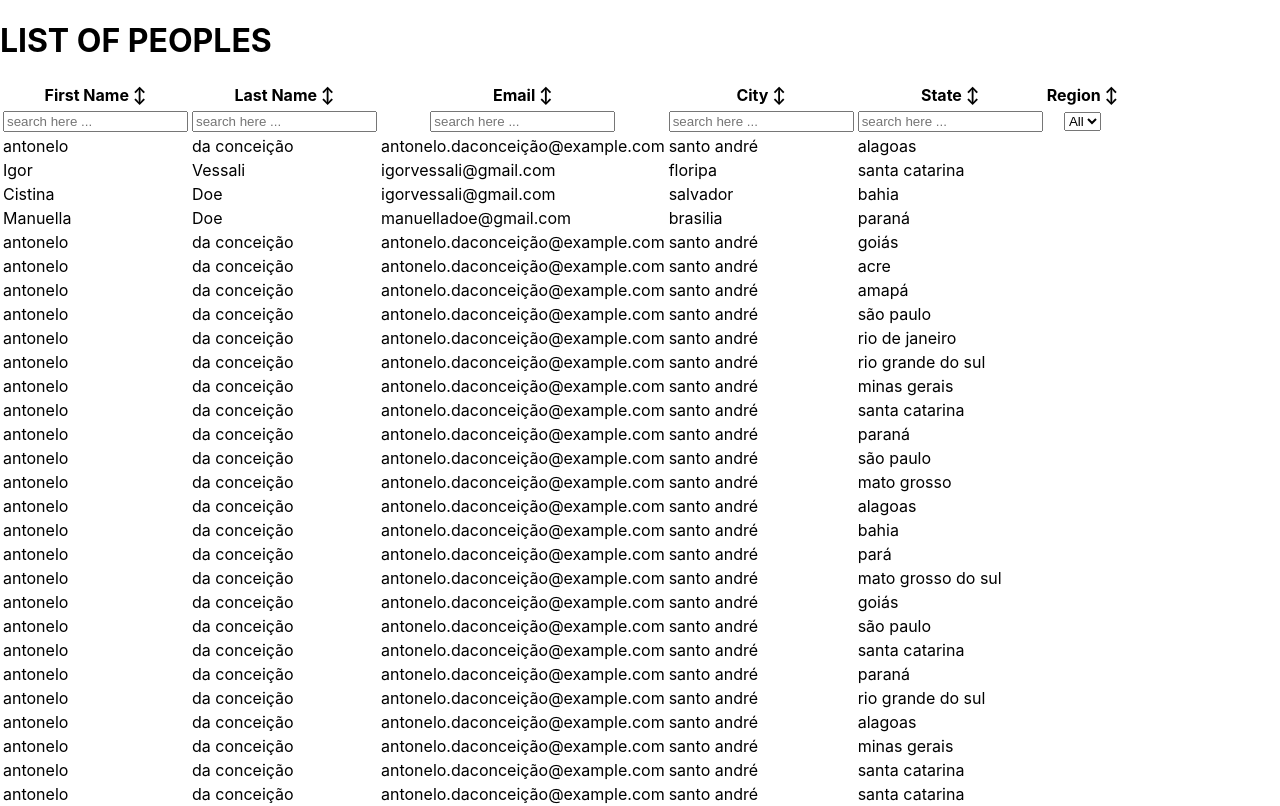
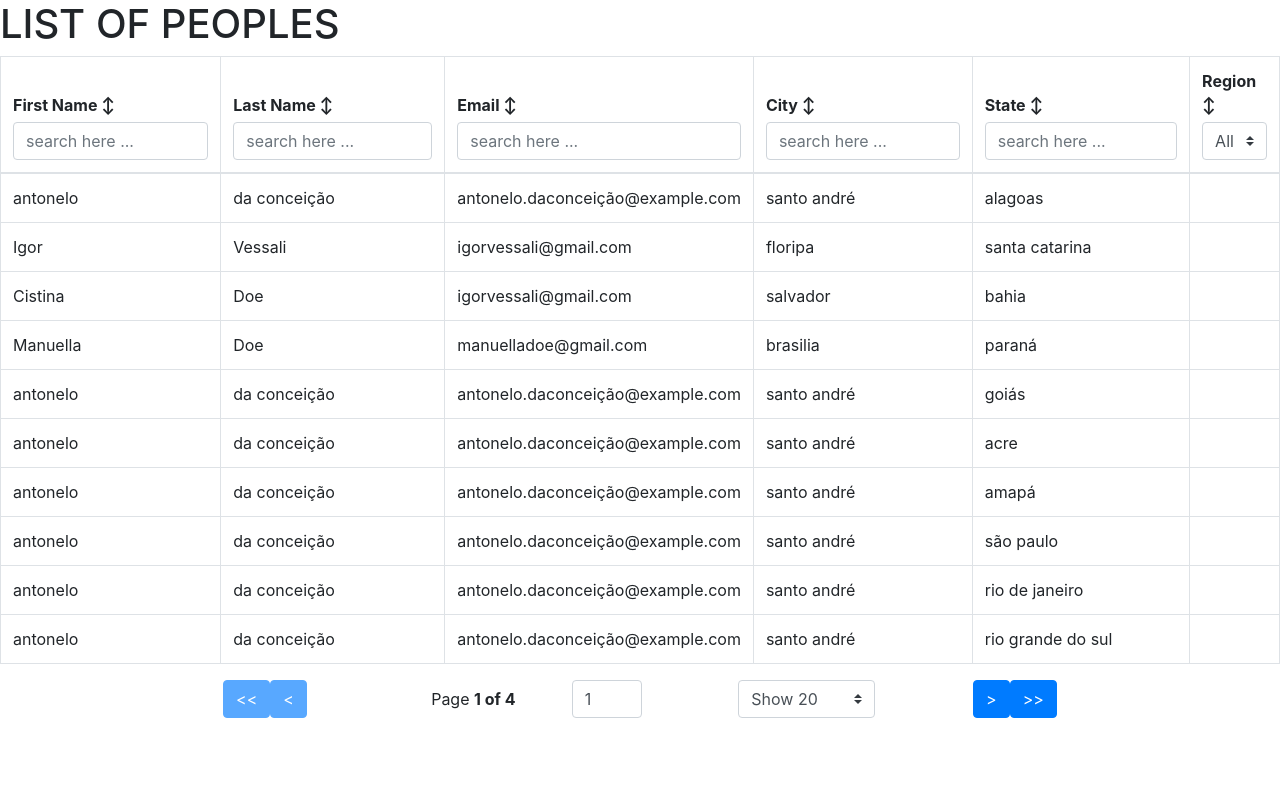
Before and after one commit to IgorVessali/challenge-yungas-react, a React (Create React App) app: page / in a window 1280 px wide. Shown: the top 806 px of the page. Built offline with nearby package versions, Linux system fonts and the light colour scheme.

Commit message:
Add a bootstrap

```diff
--- a/package.json
+++ b/package.json
@@ -6,6 +6,7 @@
     "@testing-library/jest-dom": "^5.11.4",
     "@testing-library/react": "^11.1.0",
     "@testing-library/user-event": "^12.1.10",
+    "bootstrap": "^4.4.1",
     "react": "^17.0.1",
     "react-dom": "^17.0.1",
     "react-scripts": "4.0.3",
--- a/src/App.js
+++ b/src/App.js
@@ -1,7 +1,8 @@
 import React from 'react';
 import database  from '../src/database.json'
-import Table from '../src/components/Table'
+import TablePeople from '../src/components/TablePeople'
 import { SelectColumnFilter } from '../src/components/filters';
+import 'bootstrap/dist/css/bootstrap.min.css';
 
 //Create the Columns
 const columns = [
@@ -36,8 +37,9 @@ const columns = [
 //Render a Table
 function App() {
   return <>
-  <h1>LIST OF PEOPLES</h1>
-  <Table columns={columns} data={database} />
+
+      <h1>LIST OF PEOPLES</h1>
+      <TablePeople columns={columns} data={database} />
   </>
 }
 export default App;
--- a/src/components/Table.js
+++ /dev/null
@@ -1,60 +0,0 @@
-// TableContainer.js
-import React from "react"
-import { useTable, useSortBy, useFilters } from "react-table"
-import { Filter, DefaultColumnFilter } from './filters';
-
-//Create componet Table
-const Table = ({ columns, data }) => {
-  const {
-    getTableProps,
-    getTableBodyProps,
-    headerGroups,
-    rows,
-    prepareRow,
-  } = useTable({
-    columns,
-    data,
-    defaultColumn: { Filter: DefaultColumnFilter }
-  },
-  useFilters,
-  useSortBy, )
-  //generates HTML by rendering the table
-  return (
-    <table {...getTableProps()}>
-      <thead>
-        {headerGroups.map(headerGroup => (
-          <tr {...headerGroup.getHeaderGroupProps()}>
-            {headerGroup.headers.map(column => (
-              <th {...column.getHeaderProps()}>
-                <div {...column.getSortByToggleProps()}>
-                  {column.render("Header")}
-                  {generateSortingIndicator(column)}
-                </div>
-                <Filter column={column} />
-              </th>
-            ))}
-          </tr>
-        ))}
-      </thead>
-
-      <tbody {...getTableBodyProps()}>
-        {rows.map(row => {
-          prepareRow(row)
-          return (
-            <tr {...row.getRowProps()}>
-              {row.cells.map(cell => {
-                return <td {...cell.getCellProps()}>{cell.render("Cell")}</td>
-              })}
-            </tr>
-          )
-        })}
-      </tbody>
-    </table>
-  )
-}
-
-const generateSortingIndicator = column => {
-  return column.isSorted ? column.isSortedDesc ? '  ↓'  : '  ↑' : '  ↕'
-}
-
-export default Table
--- /dev/null
+++ b/src/components/TablePeople.js
@@ -0,0 +1,143 @@
+// TableContainer.js
+import React, { Fragment } from "react"
+import { useTable, useSortBy, useFilters, usePagination } from "react-table"
+import { Filter, DefaultColumnFilter } from './filters';
+import { Table, Row, Col, Button, Input, CustomInput } from "reactstrap"
+
+//Create componet Table
+const TablePeople = ({ columns, data }) => {
+  const {
+    getTableProps,
+    getTableBodyProps,
+    headerGroups,
+    page,
+    prepareRow,
+    canPreviousPage,
+    canNextPage,
+    pageOptions,
+    pageCount,
+    gotoPage,
+    nextPage,
+    previousPage,
+    setPageSize,
+    state: { pageIndex, pageSize },
+  } = useTable({
+    columns,
+    data,
+    defaultColumn: { Filter: DefaultColumnFilter }
+  },
+  useFilters,
+  useSortBy,
+  usePagination )
+
+  const onChangeInSelect = event => {
+    setPageSize(Number(event.target.value))
+  }
+
+  const onChangeInInput = event => {
+    const page = event.target.value ? Number(event.target.value) - 1 : 0
+    gotoPage(page)
+  }
+  //generates HTML by rendering the table
+  return (
+    <Fragment>
+      <Table bordered hover {...getTableProps()}>
+        <thead>
+          {headerGroups.map(headerGroup => (
+            <tr {...headerGroup.getHeaderGroupProps()}>
+              {headerGroup.headers.map(column => (
+                <th {...column.getHeaderProps()}>
+                  <div {...column.getSortByToggleProps()}>
+                    {column.render("Header")}
+                    {generateSortingIndicator(column)}
+                  </div>
+                  <Filter column={column} />
+                </th>
+              ))}
+            </tr>
+          ))}
+        </thead>
+
+        <tbody {...getTableBodyProps()}>
+          {page.map(row => {
+            prepareRow(row)
+            return (
+              <tr {...row.getRowProps()}>
+                {row.cells.map(cell => {
+                  return <td {...cell.getCellProps()}>{cell.render("Cell")}</td>
+                })}
+              </tr>
+            )
+          })}
+        </tbody>
+      </Table>
+
+      <Row style={{ maxWidth: 1000,
+                    margin: "0 auto",
+                    textAlign: "center",
+                    display:'flex'}}>
+        <Col md={3}>
+          <Button
+            color="primary"
+            onClick={() => gotoPage(0)}
+            disabled={!canPreviousPage}
+          >
+            {"<<"}
+          </Button>
+          <Button
+            color="primary"
+            onClick={previousPage}
+            disabled={!canPreviousPage}
+          >
+            {"<"}
+          </Button>
+        </Col>
+        <Col md={2} style={{ marginTop: 7 }}>
+          Page{" "}
+          <strong>
+            {pageIndex + 1} of {pageOptions.length}
+          </strong>
+        </Col>
+        <Col md={2}>
+          <Input
+            type="number"
+            min={1}
+            style={{ width: 70 }}
+            max={pageOptions.length}
+            defaultValue={pageIndex + 1}
+            onChange={onChangeInInput}
+          />
+        </Col>
+        <Col md={2}>
+          <CustomInput type="select" value={pageSize} onChange={onChangeInSelect}>
+            >
+            {[20, 30, 40, 50].map(pageSize => (
+              <option key={pageSize} value={pageSize}>
+                Show {pageSize}
+              </option>
+            ))}
+          </CustomInput>
+        </Col>
+        <Col md={3}>
+          <Button color="primary" onClick={nextPage} disabled={!canNextPage}>
+            {">"}
+          </Button>
+          <Button
+            color="primary"
+            onClick={() => gotoPage(pageCount - 1)}
+            disabled={!canNextPage}
+          >
+            {">>"}
+          </Button>
+        </Col>
+      </Row>
+
+    </Fragment>
+  )
+}
+
+const generateSortingIndicator = column => {
+  return column.isSorted ? column.isSortedDesc ? '  ↓'  : '  ↑' : '  ↕'
+}
+
+export default TablePeople
--- /dev/null
+++ b/src/data.js
@@ -0,0 +1,2 @@
+import database from './database.json'
+import regions from './regions.json'
```
Also changed, not shown: src/regions.json (added, +29 -0 lines), 1 other file (tests, documents, lock files or other folders).
